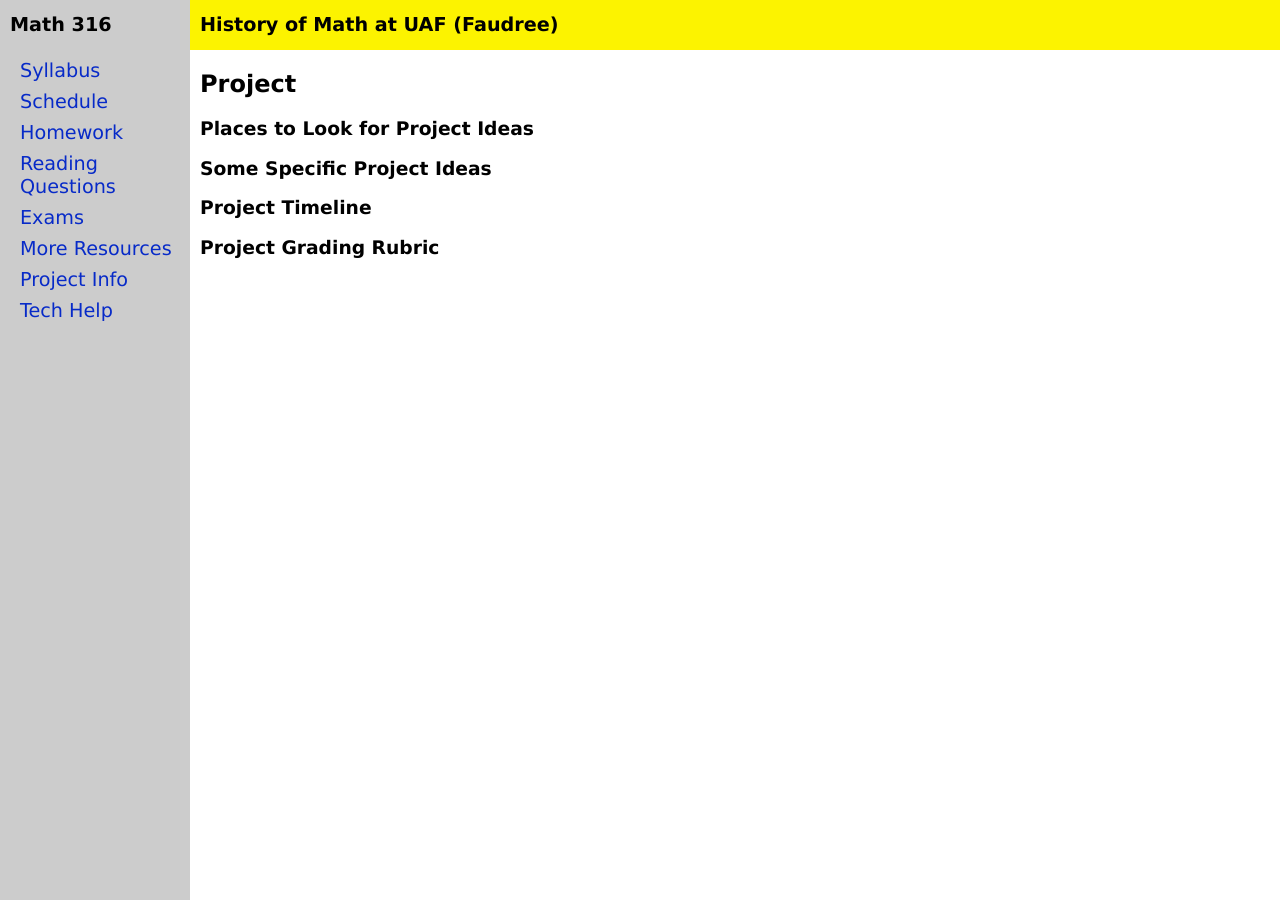
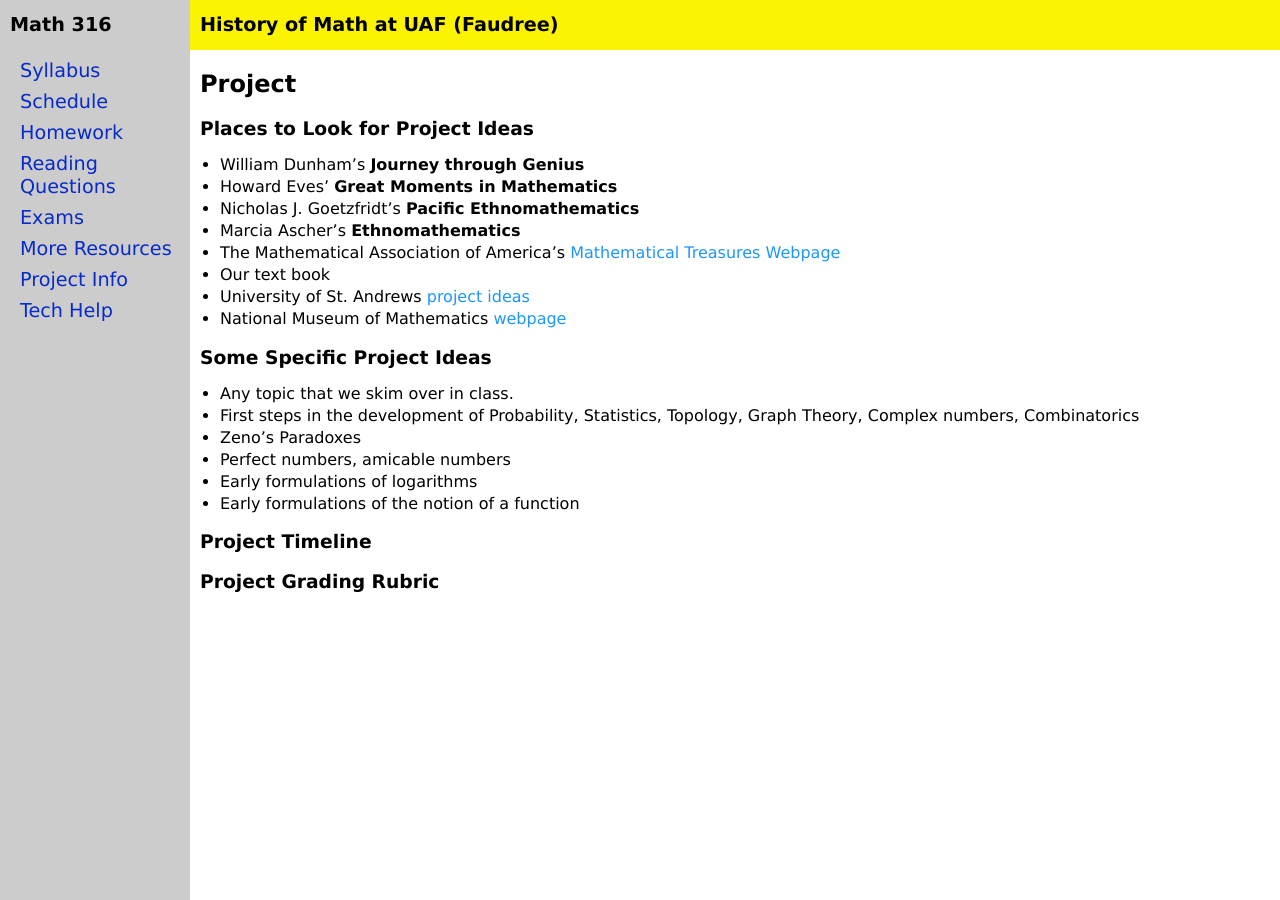
Before and after one commit to jrfaudree/HOM, a Jekyll site: the page built from project.md, in a window 1280 px wide. Built offline with Jekyll 4.4.1, drawn with Linux system fonts in a browser that asks for light colours.

Commit message:
Update project.md

```diff
--- a/project.md
+++ b/project.md
@@ -7,7 +7,23 @@ title: Project
 
 ### Places to Look for Project Ideas
 
+* William Dunham's **Journey through Genius**
+* Howard Eves' **Great Moments in Mathematics**
+* Nicholas J. Goetzfridt's **Pacific Ethnomathematics**
+* Marcia Ascher's **Ethnomathematics**
+* The Mathematical Association of America's [Mathematical Treasures Webpage](https://www.maa.org/press/periodicals/convergence/index-to-mathematical-treasures)
+* Our text book
+* University of St. Andrews [project ideas](https://mathshistory.st-andrews.ac.uk/OtherIndexes/histtopics/)
+* National Museum of Mathematics [webpage](https://history-of-mathematics.org/)
+
 ### Some Specific Project Ideas
+
+* Any topic that we skim over in class.
+* First steps in the development of Probability, Statistics, Topology, Graph Theory, Complex numbers, Combinatorics
+* Zeno's Paradoxes
+* Perfect numbers, amicable numbers
+* Early formulations of logarithms
+* Early formulations of the notion of a function
 
 ### Project Timeline
 
```
